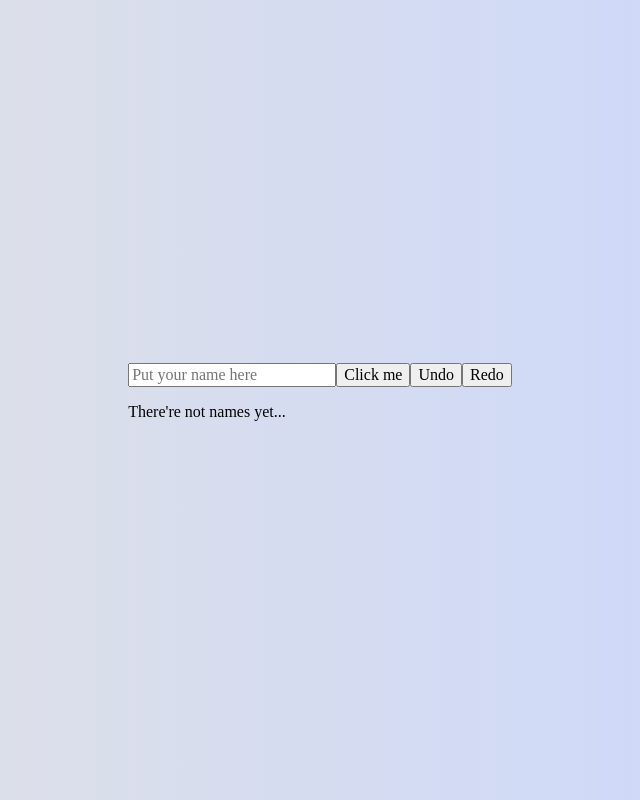
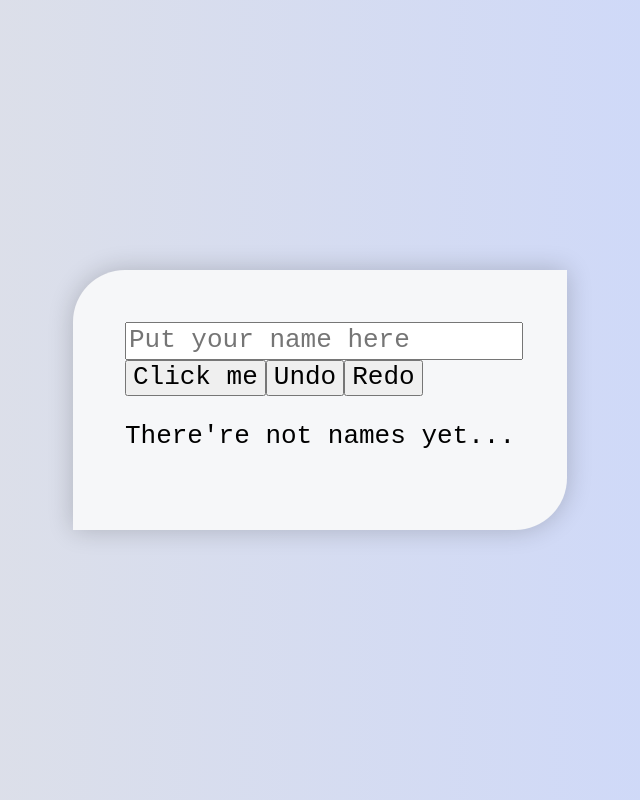
Before and after one commit to SGS-J/React-Statistics-App, a React (Create React App) app: page / in a window 1280 px wide. Shown: the whole page, without its empty margins (320-960 px from the left). Built offline with nearby package versions, Linux system fonts and the light colour scheme.

Commit message:
Second one lol

```diff
--- a/src/App.css
+++ b/src/App.css
@@ -1,4 +1,17 @@
-input {
+main {
+   padding: 2em;
+   box-shadow: 0 0 1em rgba(0,0,0,0.2);
+   border-radius: 2em 0 2em 0;
+   background: hsl(220, 23%, 97%);
+   font-size: 2rem;
+}
+
+main input {
+   display: block;
    outline: none;
-   font-size: 1rem;
+   width: 100%;
+   padding: 2px;
 }
+
+main button {
+}
--- a/src/index.css
+++ b/src/index.css
@@ -1,3 +1,7 @@
+* {
+   font-family: monospace;
+}
+
 body {
    display: flex;
    justify-content: center;
```
